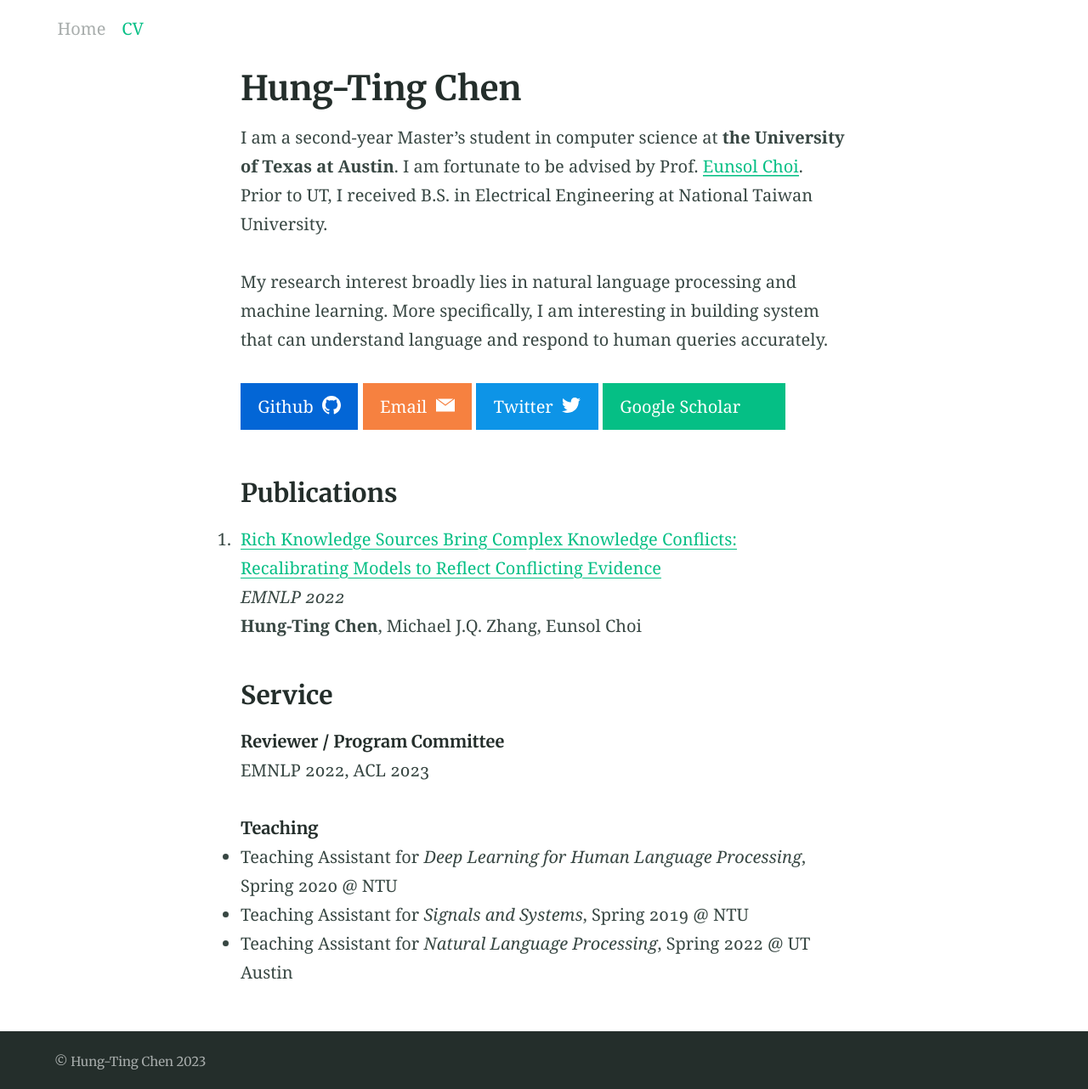
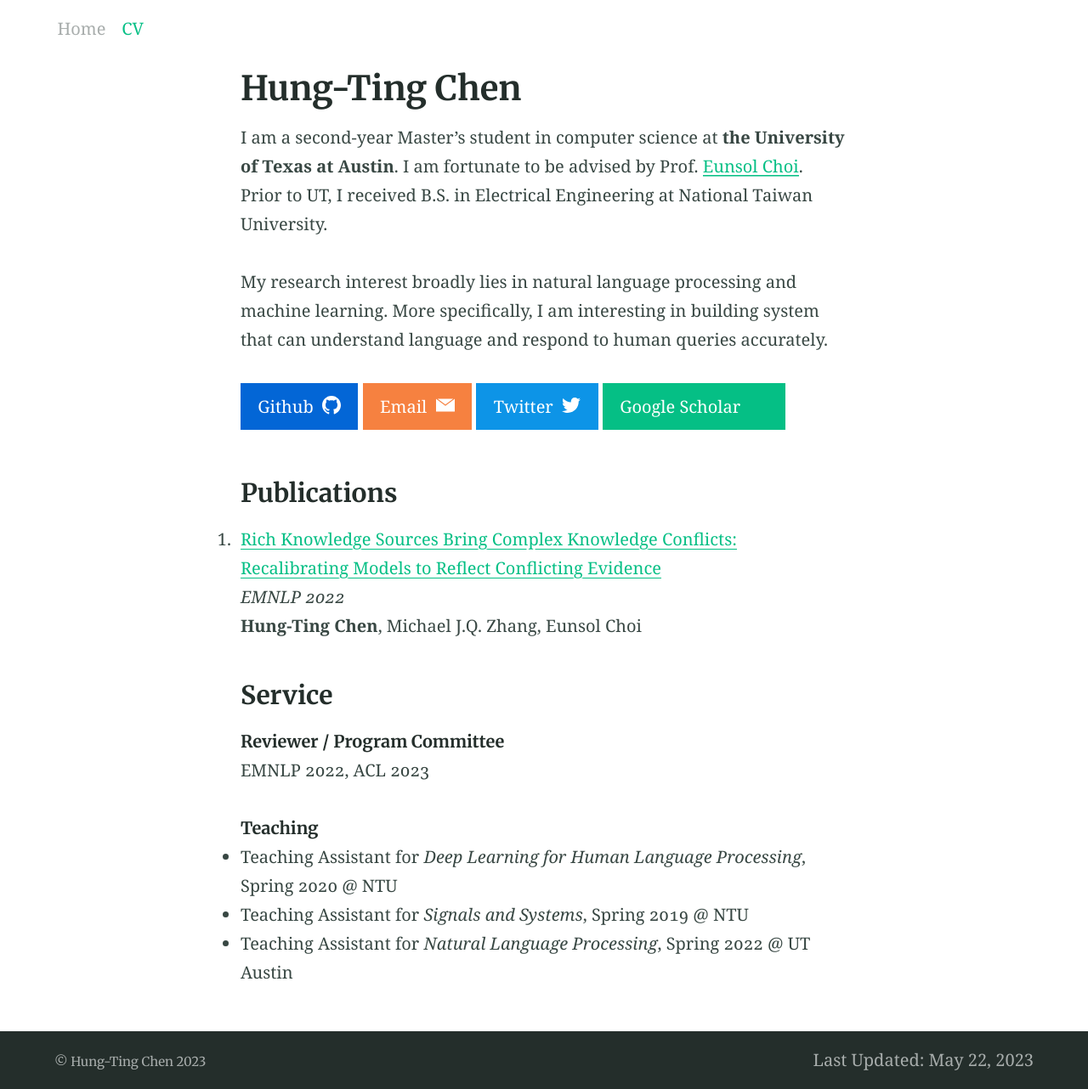
Before and after one commit to timchen0618/timchen0618.github.io, a Jekyll site: the page built from index.md, in a window 1280 px wide. Shown: the whole page at 85% size. Built offline with Jekyll 4.4.1, drawn with Linux system fonts in a browser that asks for light colours.

```diff
--- a/_includes/nav-footer.html
+++ b/_includes/nav-footer.html
@@ -18,3 +18,4 @@
 {% else %}
   {% include nav-default.html %}
 {% endif %} -->
+Last Updated: May 22,  2023
```
